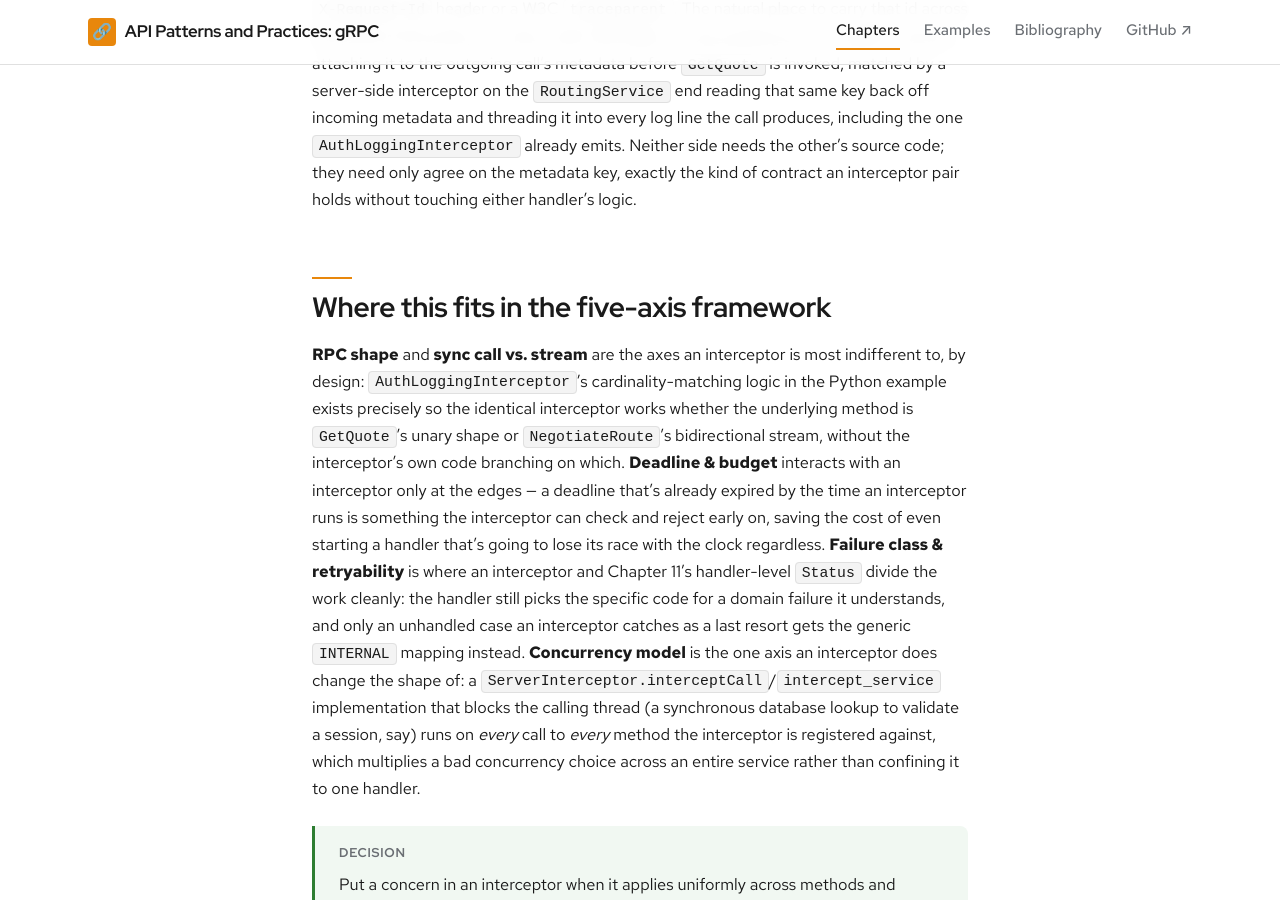
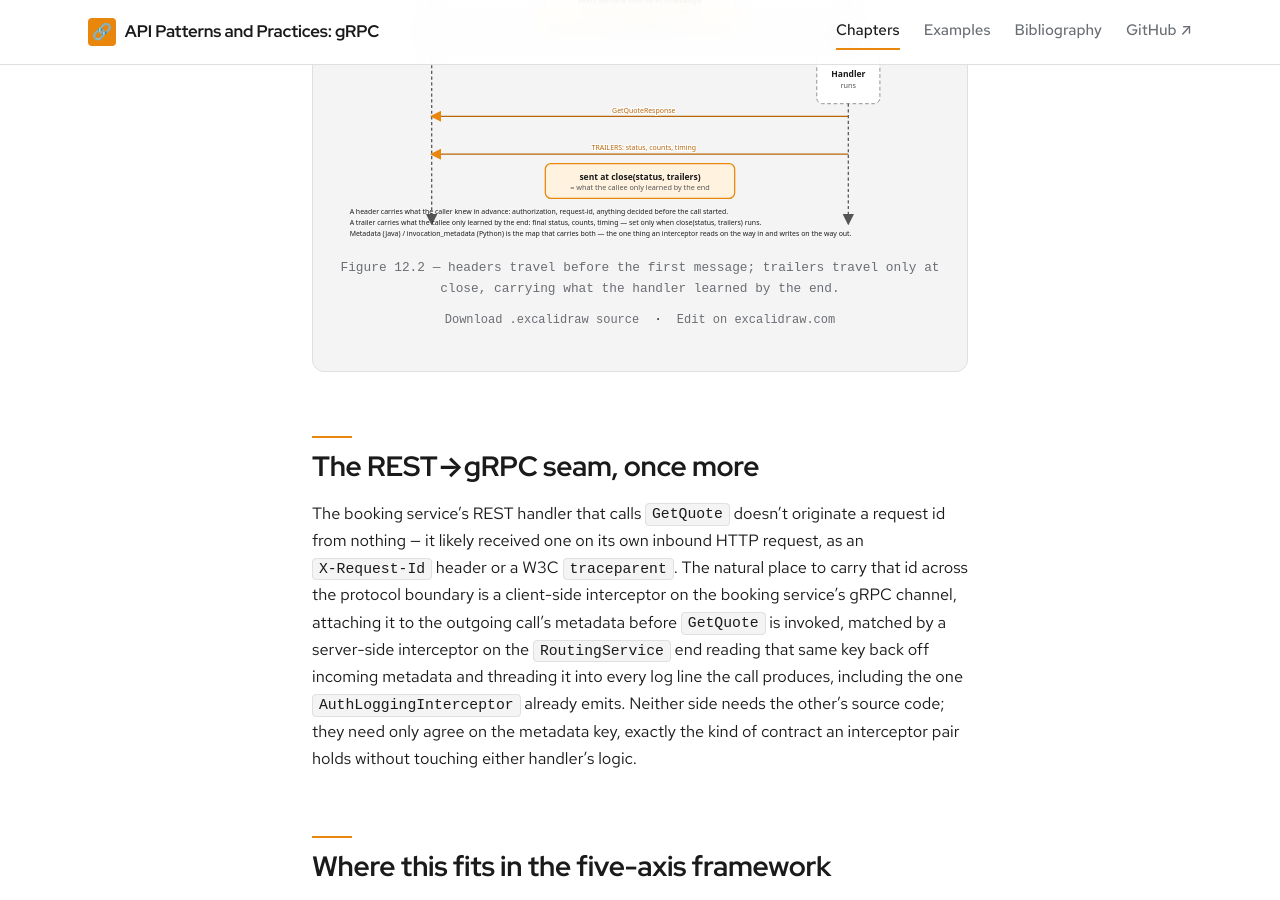
Before and after one commit to patterncatalyst/api-patterns-and-practices-grpc, a Jekyll site: the page built from _docs/12-interceptors.md, in a window 1280 px wide and 900 px high, scrolled down 6199 px. Built offline with Jekyll 4.4.1, drawn with Linux system fonts in a browser that asks for light colours; some web fonts are replaced.

Commit message:
docs(backfill): Ch12 figure — 12-metadata-headers-trailers
New Figure 12.2: headers-before / trailers-after call timeline and what each
carries; Figure 12.1 unchanged.

```diff
--- a/_docs/12-interceptors.md
+++ b/_docs/12-interceptors.md
@@ -104,6 +104,8 @@ One detail both implementations share, worth naming: neither applies the auth ch
 
 `Metadata` (Java) and `invocation_metadata` (Python) are gRPC's header map — a multimap of string keys to string or binary values, sent once at the start of a call, independent of the request message itself. `AuthLoggingInterceptor` reads exactly one key off it, `authorization`, via a typed `Metadata.Key<String>` on the Java side and a plain dict lookup on the Python side once `invocation_metadata()` is collected into one. Metadata isn't read-only from an interceptor's seat, either: a client-side interceptor commonly *writes* an outgoing call's metadata — attaching the request id or trace context mentioned above before the call reaches the wire — and a server-side interceptor can write **trailers**, the end-of-call metadata map gRPC defines for information not known until the handler finishes, which is exactly what `call.close(status, trailers)` passes in its second argument even when, as here, it's empty. A header carries what the caller knew in advance; a trailer carries what the callee only learned by the end.
 
+{% include excalidraw.html file="12-metadata-headers-trailers" alt="A vertical call timeline with a Client box on the left and a RoutingServiceImpl.getQuote / RoutingServiceServicer.GetQuote handler box on the right, joined by dashed lifelines. A grey arrow near the top carries HEADERS: authorization, request-id from the client to the handler before any message, paired with an amber callout reading sent before the first message, what the caller already knew. A second grey arrow beneath it carries the GetQuoteRequest message. A dashed ghost box on the handler's lifeline marks the handler running and computing the quote. An amber arrow then carries the GetQuoteResponse back from the handler to the client, followed by a second amber arrow carrying TRAILERS: status, counts, timing at close, paired with an amber callout reading sent at close(status, trailers), what the callee only learned by the end. Notes below state that a header carries what the caller knew in advance, a trailer carries what the callee only learned by the end, and that Metadata (Java) or invocation_metadata (Python) is the map carrying both — the one thing an interceptor reads on the way in and writes on the way out." caption="Figure 12.2 — headers travel before the first message; trailers travel only at close, carrying what the handler learned by the end." %}
+
 ## The REST→gRPC seam, once more
 
 The booking service's REST handler that calls `GetQuote` doesn't originate a request id from nothing — it likely received one on its own inbound HTTP request, as an `X-Request-Id` header or a W3C `traceparent`. The natural place to carry that id across the protocol boundary is a client-side interceptor on the booking service's gRPC channel, attaching it to the outgoing call's metadata before `GetQuote` is invoked, matched by a server-side interceptor on the `RoutingService` end reading that same key back off incoming metadata and threading it into every log line the call produces, including the one `AuthLoggingInterceptor` already emits. Neither side needs the other's source code; they need only agree on the metadata key, exactly the kind of contract an interceptor pair holds without touching either handler's logic.
```
Also changed, not shown: assets/diagrams/12-metadata-headers-trailers.svg (added), 1 other file.
